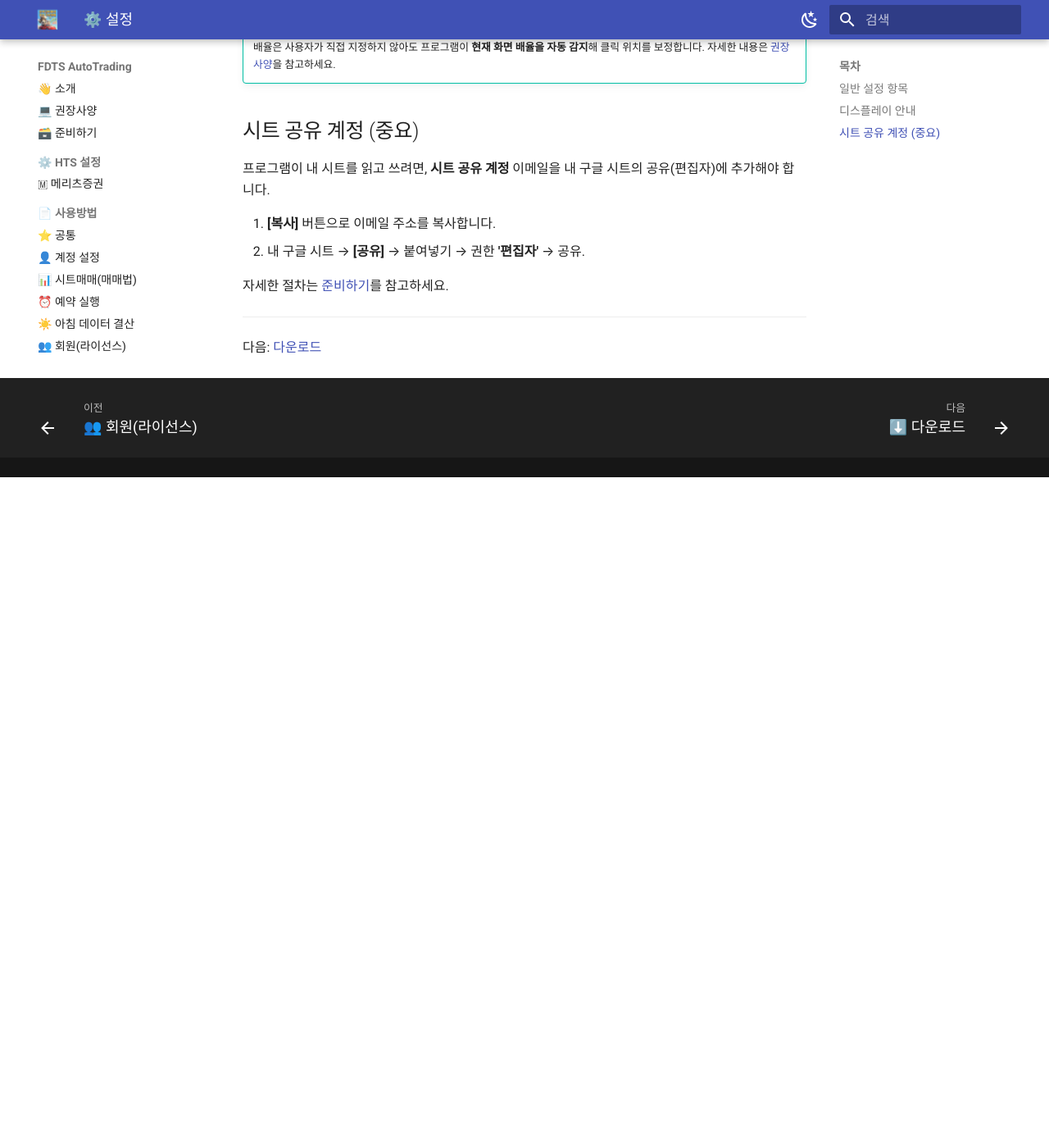
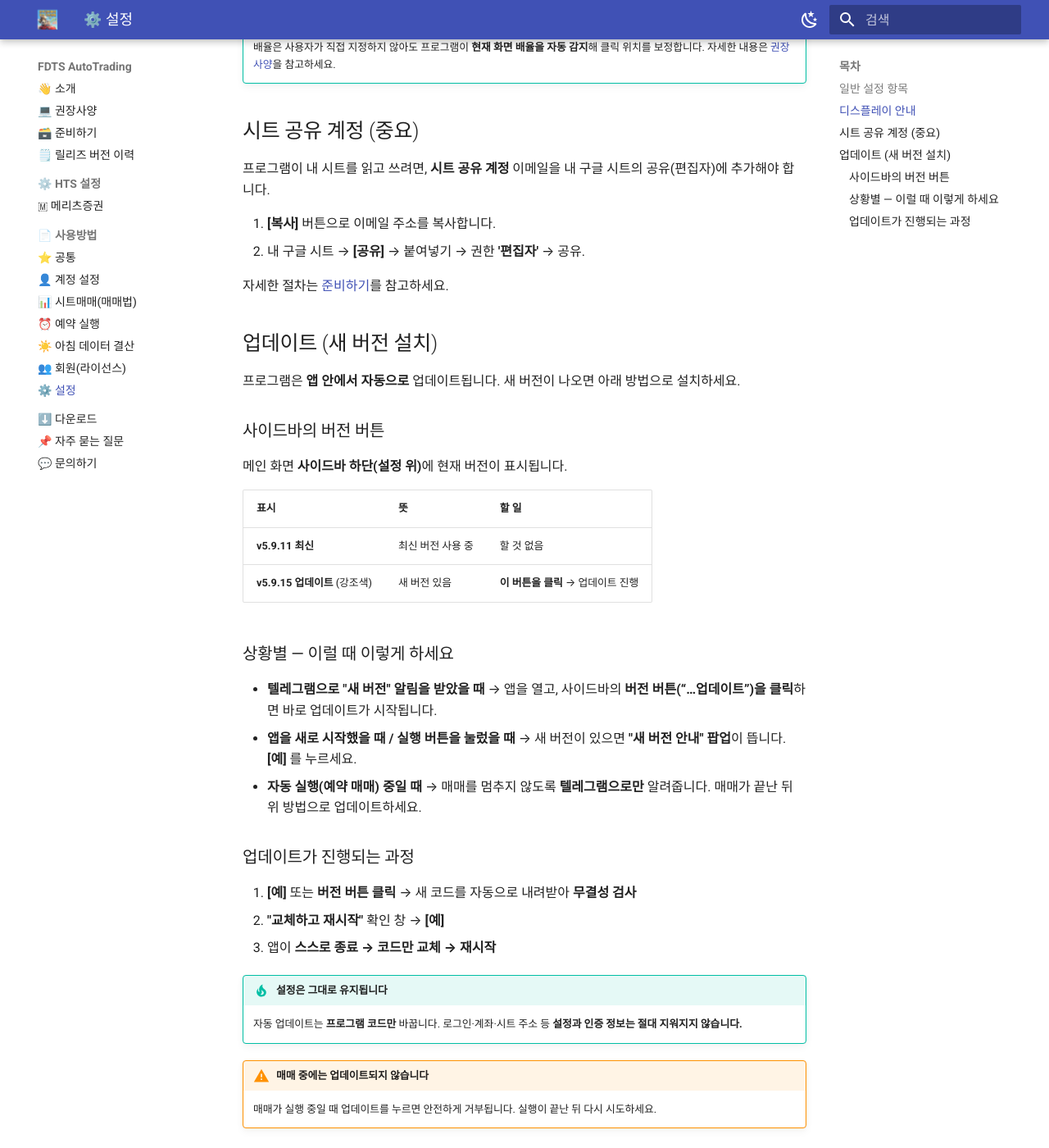
Before and after one commit to roykimever/FDTS-Dist, an MkDocs documentation site: the page built from docs/usage/settings.md, in a window 1280 px wide and 1400 px high, scrolled down 2050 px. Shown: the whole window at 82% size. Built offline with MkDocs 1.6.1 and Material for MkDocs 9.7.7, drawn with Linux system fonts in a browser that asks for light colours; before the commit the page ends 2632 px from its top, so only the background shows below that.

Commit message:
docs: 릴리즈 이력 페이지 + 설정 업데이트 안내

```diff
--- /dev/null
+++ b/docs/releases.md
@@ -0,0 +1,47 @@
+# 🗒️ 릴리즈 버전 이력
+
+버전별 주요 변경 사항입니다. (최신 버전이 위)
+
+!!! tip "내 버전 확인"
+    메인 화면 사이드바 하단의 **버전 버튼**에서 현재 버전과 최신 여부를 볼 수 있습니다. "…업데이트"로 표시되면 눌러서 최신 버전으로 올려 주세요. ([업데이트 방법](usage/settings.md#_1))
+
+---
+
+### v5.9.12
+- 사이드바 개편 — **버전 버튼** 추가(현재 버전과 "최신/업데이트" 상태를 한눈에, 클릭하면 업데이트).
+- About 화면의 블로그 주소를 클릭 가능한 링크로 변경.
+
+### v5.9.11
+- 계정을 **1개만 운용**해도 그 계정만 설정하면 되도록 개선(안 쓰는 계정은 요구하지 않음).
+
+### v5.9.10
+- **반자동 자동 업데이트** — 앱 안에서 새 코드를 자동으로 내려받아 무결성 검사 후 교체·재시작. 설정·인증 정보는 그대로 보존.
+
+### v5.9.9
+- 새 버전이 나오면 **팝업 + 텔레그램**으로 알림(자동 실행 중에는 텔레그램만).
+
+### v5.9.8
+- 필수 설정(시트·텔레그램·계정)이 **미완료면 매매를 막고**, 저장할 때 빠진 항목을 안내.
+- 회원 시트에 앱 버전·접속 시각이 기록되도록 함.
+
+### v5.9.7
+- 온라인 **사용 설명서**와 **버전 확인**을 연결.
+
+### v5.9.5
+- **버전 관리** 기능 — 구버전 강제 업데이트/사용 제한.
+
+### v5.9.4
+- 다양한 화면 배율(100% · 150% · 200%)에서 **좌표를 자동 보정**해 안정적으로 동작.
+
+### v5.9.3
+- 여러 계좌를 순차 매매할 때 **계좌별 데이터가 정확히** 들어오도록 수정.
+
+### v5.9.2
+- 회원가입 화면 정리 + 디스플레이(해상도/배율) 안내 추가.
+
+### v5.9.0
+- **회원 인증(관리자 승인)** 도입 — 승인된 사용자만 매매 실행.
+
+---
+
+문의는 [문의하기](contact.md)로 연락 주세요.
--- a/docs/usage/settings.md
+++ b/docs/usage/settings.md
@@ -43,6 +43,40 @@
 
 자세한 절차는 [준비하기](../prep.md)를 참고하세요.
 
+## 업데이트 (새 버전 설치)
+
+프로그램은 **앱 안에서 자동으로** 업데이트됩니다. 새 버전이 나오면 아래 방법으로 설치하세요.
+
+### 사이드바의 버전 버튼
+
+메인 화면 **사이드바 하단(설정 위)**에 현재 버전이 표시됩니다.
+
+| 표시 | 뜻 | 할 일 |
+| --- | --- | --- |
+| **v5.9.11 최신** | 최신 버전 사용 중 | 할 것 없음 |
+| **v5.9.15 업데이트** (강조색) | 새 버전 있음 | **이 버튼을 클릭** → 업데이트 진행 |
+
+### 상황별 — 이럴 때 이렇게 하세요
+
+- **텔레그램으로 "새 버전" 알림을 받았을 때**
+    → 앱을 열고, 사이드바의 **버전 버튼(“…업데이트”)을 클릭**하면 바로 업데이트가 시작됩니다.
+- **앱을 새로 시작했을 때 / 실행 버튼을 눌렀을 때**
+    → 새 버전이 있으면 **"새 버전 안내" 팝업**이 뜹니다. **[예]** 를 누르세요.
+- **자동 실행(예약 매매) 중일 때**
+    → 매매를 멈추지 않도록 **텔레그램으로만** 알려줍니다. 매매가 끝난 뒤 위 방법으로 업데이트하세요.
+
+### 업데이트가 진행되는 과정
+
+1. **[예]** 또는 **버전 버튼 클릭** → 새 코드를 자동으로 내려받아 **무결성 검사**
+2. **"교체하고 재시작"** 확인 창 → **[예]**
+3. 앱이 **스스로 종료 → 코드만 교체 → 재시작**
+
+!!! tip "설정은 그대로 유지됩니다"
+    자동 업데이트는 **프로그램 코드만** 바꿉니다. 로그인·계좌·시트 주소 등 **설정과 인증 정보는 절대 지워지지 않습니다.**
+
+!!! warning "매매 중에는 업데이트되지 않습니다"
+    매매가 실행 중일 때 업데이트를 누르면 안전하게 거부됩니다. 실행이 끝난 뒤 다시 시도하세요.
+
 ---
 
 다음: [다운로드](../download.md)
--- a/mkdocs.yml
+++ b/mkdocs.yml
@@ -62,6 +62,7 @@
   - 👋 소개: index.md
   - 💻 권장사양: requirements.md
   - 🗃️ 준비하기: prep.md
+  - 🗒️ 릴리즈 버전 이력: releases.md
   - ⚙️ HTS 설정:
       - 🇲 메리츠증권: hts/meritz.md
   - 📄 사용방법:
```
